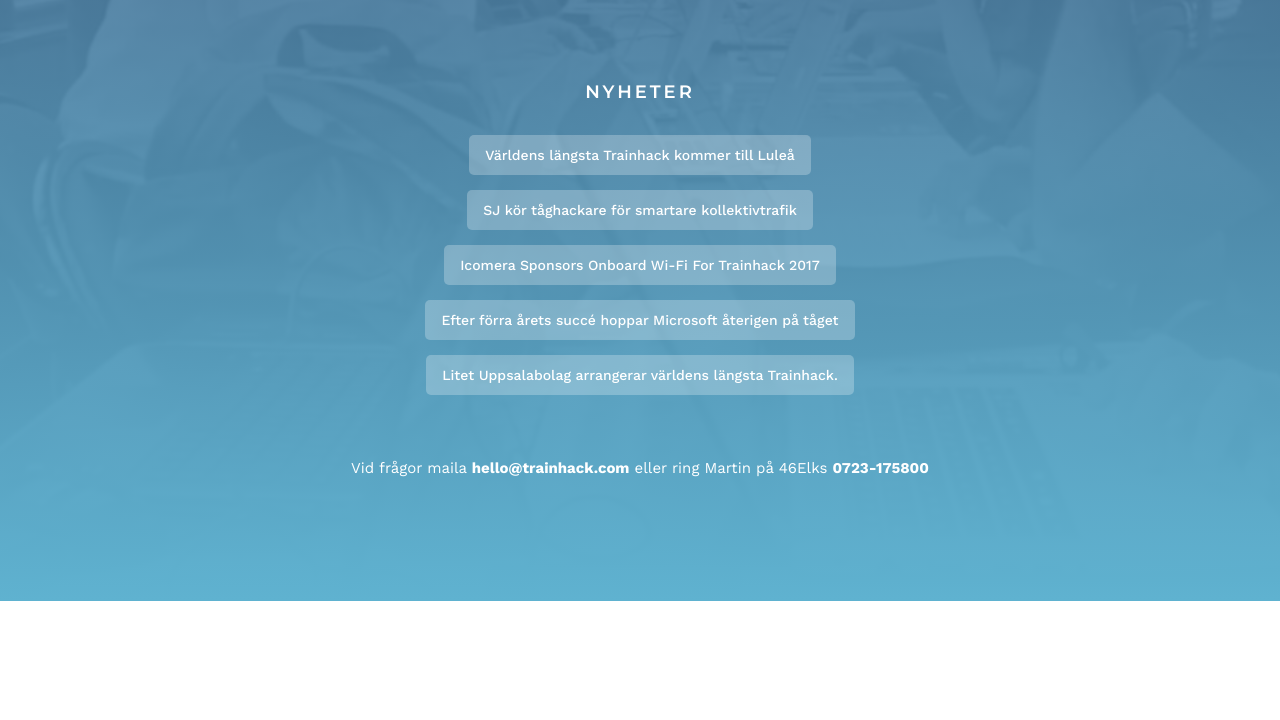
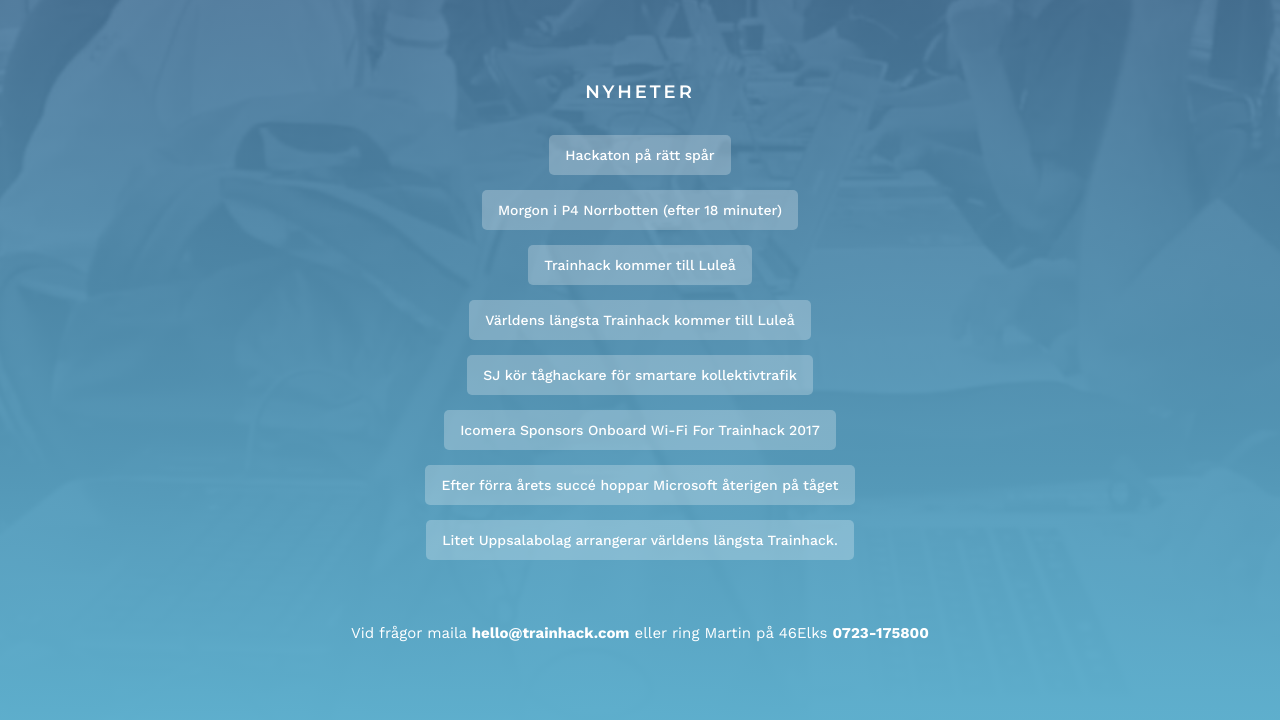
Before and after one commit to fokselifoks/trainhack, a website: page dist/index.html in a window 1280 px wide. Shown: the part 820-1540 px from the top of the page. Drawn offline with nearby package versions, Linux system fonts and the light colour scheme.

Commit message:
More news

```diff
--- a/dist/index.html
+++ b/dist/index.html
@@ -46,7 +46,15 @@
           <div class="latest-news">
             <h2>Nyheter</h2>
             <ul class="news">
-
+              <li>
+                <a href="https://www.iis.se/blogg/oppna-data/hackaton-pa-ratt-spar/">Hackaton på rätt spår</a>
+              </li>
+              <li>
+                <a href="http://sverigesradio.se/sida/avsnitt/946058?programid=229">Morgon i P4 Norrbotten (efter 18 minuter)</a>
+              </li>
+              <li>
+                <a href="http://www.jarnvagsnyheter.se/20170908/6769/trainhack-kommer-till-lulea">Trainhack kommer till Luleå</a>
+              </li>
               <li>
                 <a href="https://www.ltu.se/ltu/Vetenskapens-hus-i-Lulea/Kalendarium/Varldens-langsta-Trainhack-kommer-till-Lulea-1.168039">Världens längsta Trainhack kommer till Luleå</a>
               </li>
@@ -99,9 +107,10 @@
 
           <hr>
 
+  <!--
           <article>
 
-          <div class="article-head">
+       <div class="article-head">
             <h2>Här är vi</h2>
             <p>
             <div id="map" style="width:480px;height:320px;border-radius:15px;overflow:hidden;"></div>
@@ -110,7 +119,7 @@
           </div>
 
           </article>
-
+-->
           <hr>
 
           <article>
@@ -665,7 +674,7 @@
     </section>
 
     <script src="js/main.js"></script>
-    <script>
+<!--    <script>
       var url="tiles/{z}/{x}/{y}.png";
       var follow = '';
       var position = {};
@@ -737,6 +746,6 @@
 }
 
 setTimeout(rungetpos, 2000);
-    </script>
+    </script> -->
   </body>
 </html>
```
